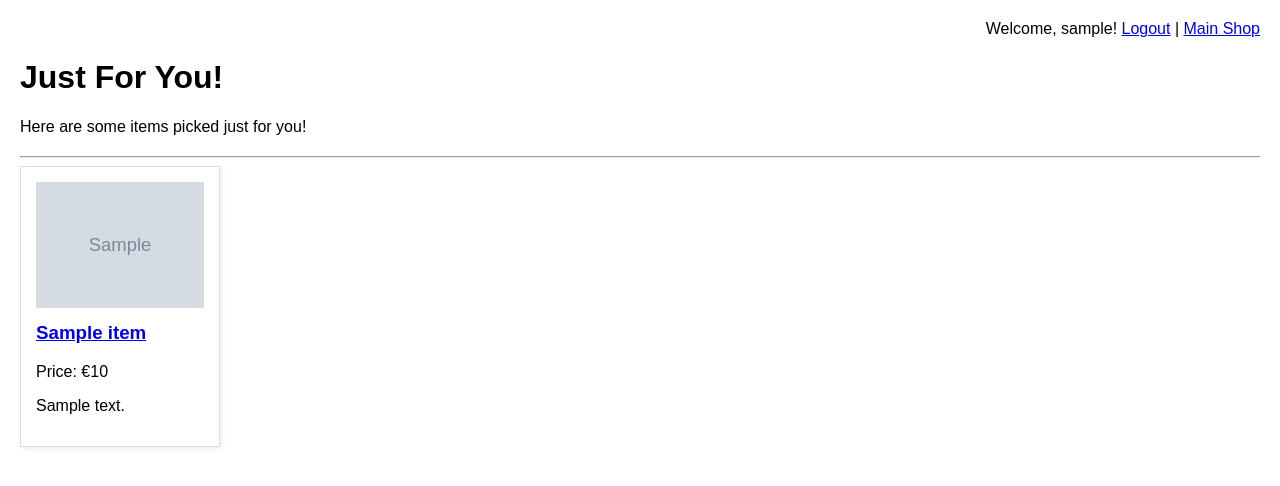
After one commit to Mehrnikoo/Web400121051, a PHP site: page /web400121051/shop/foryou in a window 1280 px wide. The commit adds this page. Shown: the top 486 px of the page. Run offline with PHP 8.4, Linux system fonts and the light colour scheme; the visitor is signed in with stand-in values (Sample User, id 1); tables that the repository leaves empty or names only in its code hold one stand-in row (values such as "Sample post"); grey boxes marked "Sample" are stand-in pictures.

Commit message:
for you page for users (new feature)

```diff
--- a/app/controllers/ShopController.php
+++ b/app/controllers/ShopController.php
@@ -57,5 +57,24 @@ class ShopController extends BaseController {
     }
     // ▲▲▲ END OF THE show() METHOD ▲▲▲
 
+
+    // Inside the ShopController class
+    public function forYou() {
+        // This page is for logged-in users only
+        if (!(isset($_SESSION['logged_in']) && $_SESSION['logged_in'] === true)) {
+            $_SESSION['login_error'] = 'You must be logged in to see your "For You" page.';
+            header('Location: /web400121051/auth/login');
+            exit();
+        }
+
+        $itemModel = new Item();
+        $randomItems = $itemModel->getRandomItems(3); // Get 3 random items
+
+        $this->loadView('shop/foryou', [
+            'pageTitle' => 'Just For You!',
+            'items' => $randomItems // Pass items with the same variable name as shop/index
+        ]);
+        }
+
 }
 ?>
--- a/app/models/Item.php
+++ b/app/models/Item.php
@@ -91,5 +91,23 @@ class Item {
     }
     // --- FINNISHED: Add methods here for getItemById, updateItem, deleteItem ---
 
+    // Inside the Item class
+public function getRandomItems(int $limit = 3) { // Default to 3 items
+    try {
+        // NOTE: ORDER BY RAND() can be slow on very large tables.
+        // For smaller tables, it's generally fine.
+        // Other methods exist for better performance on large datasets (e.g., fetching IDs, shuffling in PHP).
+        $sql = "SELECT * FROM items ORDER BY RAND() LIMIT :limit";
+        $stmt = $this->db->prepare($sql);
+        $stmt->bindParam(':limit', $limit, PDO::PARAM_INT);
+        $stmt->execute();
+        return $stmt->fetchAll();
+    } catch(PDOException $e) {
+        error_log("Database error in Item::getRandomItems(): " . $e->getMessage());
+        return []; // Return empty array on error
+    }
+}
+
+
 } // End of Item class
 ?>
--- /dev/null
+++ b/app/views/shop/foryou.php
@@ -0,0 +1,68 @@
+<!DOCTYPE html>
+<html lang="en">
+<head>
+    <meta charset="UTF-8">
+    <title><?php echo htmlspecialchars($pageTitle); ?></title>
+    <style>
+        body { font-family: sans-serif; margin: 20px; }
+        .item-list { display: flex; flex-wrap: wrap; gap: 20px; justify-content: flex-start; }
+        .item-card { border: 1px solid #ddd; padding: 15px; width: 200px; box-shadow: 2px 2px 5px #eee; box-sizing: border-box; }
+        .item-card h3 { margin-top: 0; }
+        .item-card img { width:100%; height:auto; max-height:150px; object-fit:cover; margin-bottom:10px; } /* From previous shop/index */
+        .no-image-placeholder {width:100%; height:150px; background-color:#eee; display:flex; align-items:center; justify-content:center; margin-bottom:10px; text-align:center;} /* From previous */
+        .user-info { text-align: right; margin-bottom: 20px; }
+        .page-header { margin-bottom: 20px; }
+    </style>
+</head>
+<body>
+    <div class="user-info">
+        <?php if (isset($_SESSION['logged_in']) && $_SESSION['logged_in'] === true): ?>
+            Welcome, <?php echo htmlspecialchars($_SESSION['username']); ?>!
+            <a href="/web400121051/auth/logout">Logout</a>
+            | <a href="/web400121051/shop">Main Shop</a>
+        <?php else: ?>
+            <a href="/web400121051/auth/login">Login</a> |
+            <a href="/web400121051/auth/register">Register</a>
+        <?php endif; ?>
+    </div>
+
+    <div class="page-header">
+        <h1><?php echo htmlspecialchars($pageTitle); ?></h1>
+        <p>Here are some items picked just for you!</p>
+    </div>
+    <hr>
+
+    <?php if (empty($items)): ?>
+        <p>No special items for you at the moment, but check out our <a href="/web400121051/shop">main shop</a>!</p>
+    <?php else: ?>
+        <div class="item-list">
+            <?php foreach ($items as $item): ?>
+                <div class="item-card">
+                    <?php if (!empty($item['image_filename'])): ?>
+                        <a href="/web400121051/shop/show/<?php echo $item['id']; ?>">
+                            <img src="/web400121051/public/uploads/items/<?php echo htmlspecialchars($item['image_filename']); ?>" alt="<?php echo htmlspecialchars($item['name']); ?>">
+                        </a>
+                    <?php else: ?>
+                        <div class="no-image-placeholder">No Image</div>
+                    <?php endif; ?>
+                    <h3>
+                        <a href="/web400121051/shop/show/<?php echo $item['id']; ?>">
+                            <?php echo htmlspecialchars($item['name']); ?>
+                        </a>
+                    </h3>
+                    <p>Price: €<?php echo htmlspecialchars($item['price']); ?></p>
+                    <p>
+                        <?php
+                        $descriptionSnippet = substr(strip_tags($item['description']), 0, 50);
+                        echo htmlspecialchars($descriptionSnippet);
+                        if (strlen(strip_tags($item['description'])) > 50) {
+                            echo "...";
+                        }
+                        ?>
+                    </p>
+                </div>
+            <?php endforeach; ?>
+        </div>
+    <?php endif; ?>
+</body>
+</html>
--- a/app/views/shop/index.php
+++ b/app/views/shop/index.php
@@ -21,7 +21,7 @@
     <div class="user-info">
     <?php if (isset($_SESSION['logged_in']) && $_SESSION['logged_in'] === true): ?>
         Welcome, <?php echo htmlspecialchars($_SESSION['username']); ?>!
-            <a href="/web400121051/auth/logout">Logout</a>
+        <a href="/web400121051/shop/foryou">For You</a> | <a href="/web400121051/auth/logout">Logout</a>
     <?php else: ?>
         <a href="/web400121051/auth/login">Login</a> |
         <a href="/web400121051/auth/register">Register</a>
```
Also changed, not shown: app/views/items/show_details.php (+38 -12 lines). Lines whose indentation alone changed are shown as unchanged.
